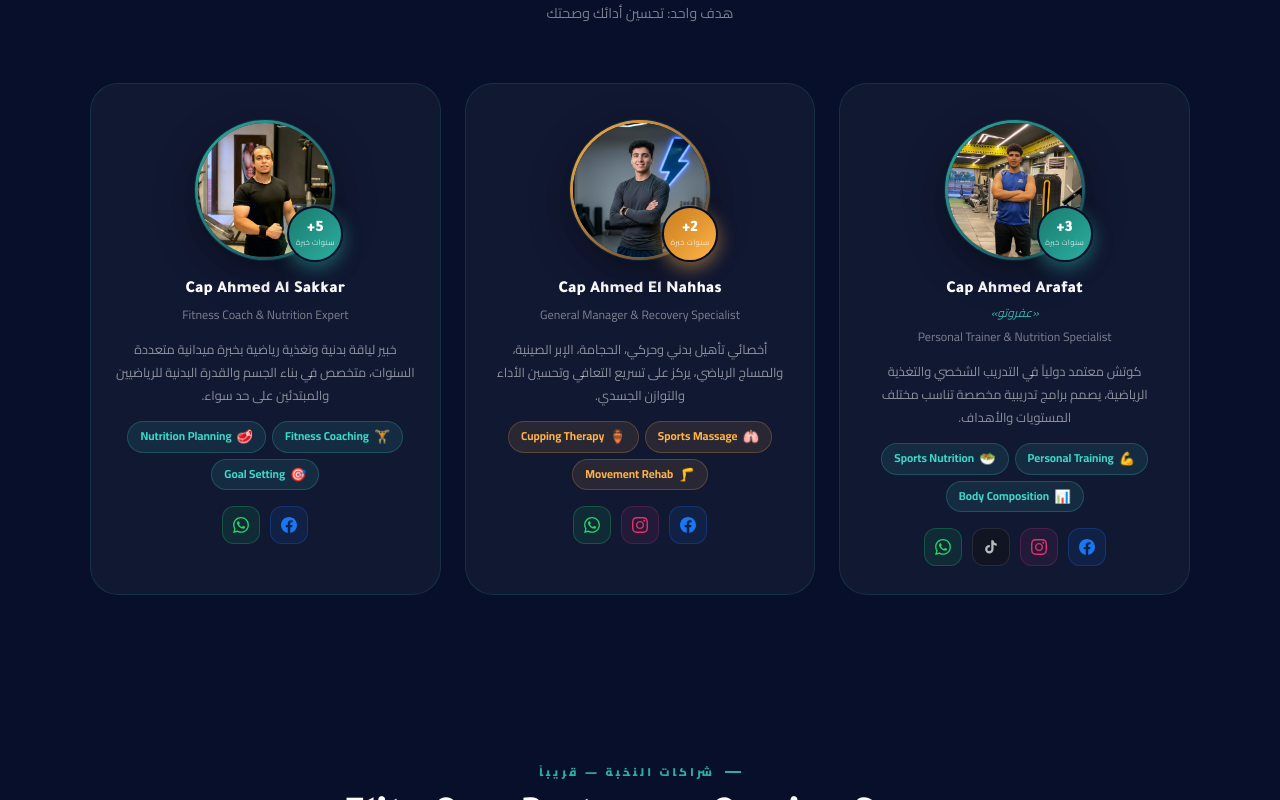
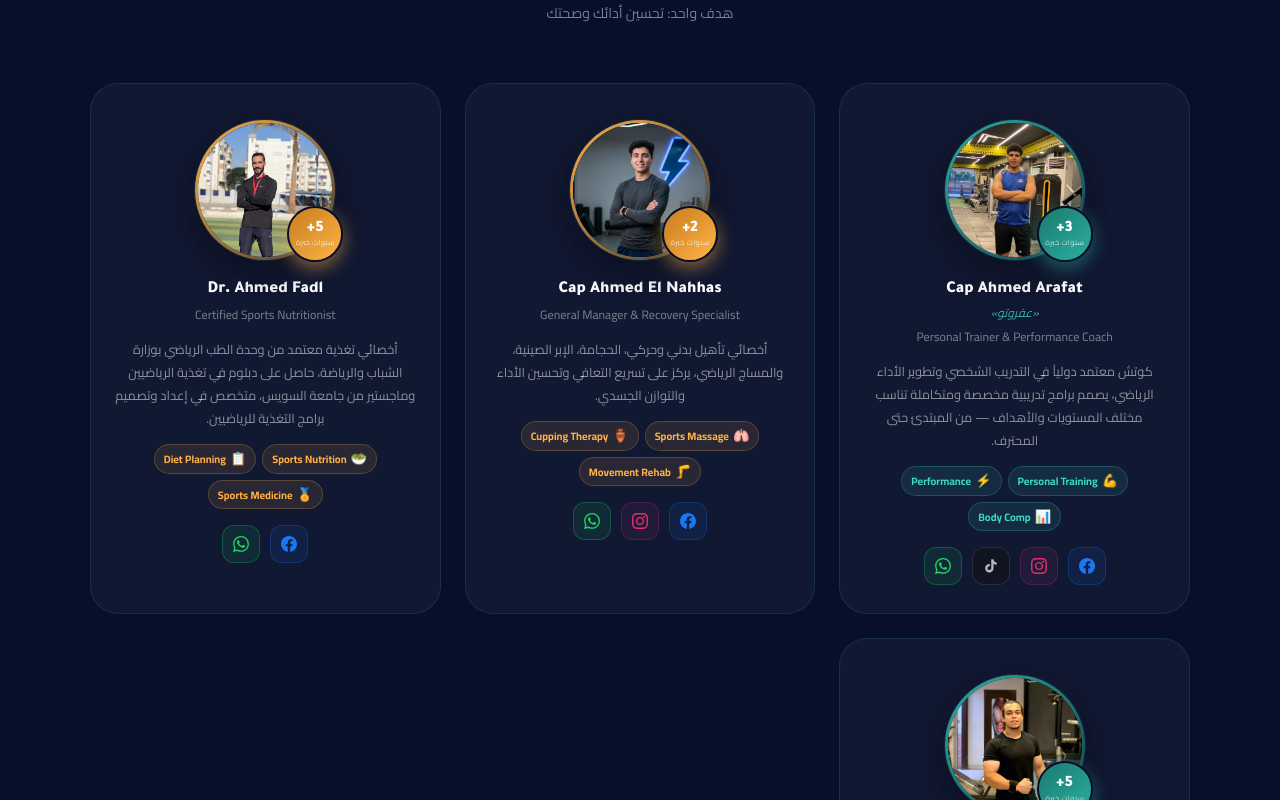
Before and after one commit to Ahmed-Adel0/bstance, a Next.js app: page / in a window 1280 px wide. Shown: the part 5680-6480 px from the top of the page. Built offline with nearby package versions, Linux system fonts and the light colour scheme.

Commit message:
Update team section: add Dr. Ahmed Fadl, refine trainers roles and fix tag styling

```diff
--- a/src/app/globals.css
+++ b/src/app/globals.css
@@ -2967,10 +2967,10 @@ footer {
 .tc-tag {
   display: inline-flex;
   align-items: center;
-  gap: 5px;
-  padding: 5px 12px;
+  gap: 4px;
+  padding: 4px 9px;
   border-radius: 50px;
-  font-size: 0.72rem;
+  font-size: 0.67rem;
   font-weight: 700;
   white-space: nowrap;
   transition: all 0.25s;
--- a/src/components/sections/TeamSection.tsx
+++ b/src/components/sections/TeamSection.tsx
@@ -31,16 +31,16 @@ const teamMembers = [
     id: 1,
     name: "Cap Ahmed Arafat",
     nickname: "عفروتو",
-    title: "Personal Trainer & Nutrition Specialist",
+    title: "Personal Trainer & Performance Coach",
     image: "/imgs/arafat.jpeg",
     imagePosition: "center top",
     experience: "3+",
     experienceLabel: "سنوات خبرة",
-    bio: "كوتش معتمد دولياً في التدريب الشخصي والتغذية الرياضية، يصمم برامج تدريبية مخصصة تناسب مختلف المستويات والأهداف.",
+    bio: "كوتش معتمد دولياً في التدريب الشخصي وتطوير الأداء الرياضي، يصمم برامج تدريبية مخصصة ومتكاملة تناسب مختلف المستويات والأهداف — من المبتدئ حتى المحترف.",
     tags: [
       { icon: "💪", label: "Personal Training" },
-      { icon: "🥗", label: "Sports Nutrition" },
-      { icon: "📊", label: "Body Composition" },
+      { icon: "⚡", label: "Performance" },
+      { icon: "📊", label: "Body Comp" },
     ],
     social: [
       { platform: "facebook", url: "https://www.facebook.com/ahmed.arafat.5209?mibextid=wwXIfr&rdid=QOdMgw7c6ZEh0iz5&share_url=https%3A%2F%2Fwww.facebook.com%2Fshare%2F1AYCZAhimi%2F%3Fmibextid%3DwwXIfr#", label: "Facebook" },
@@ -76,17 +76,38 @@ const teamMembers = [
   },
   {
     id: 3,
+    name: "Dr. Ahmed Fadl",
+    title: "Certified Sports Nutritionist",
+    image: "/imgs/fadl.jpeg",
+    imagePosition: "center top",
+    experience: "5+",
+    experienceLabel: "سنوات خبرة",
+    bio: "أخصائي تغذية معتمد من وحدة الطب الرياضي بوزارة الشباب والرياضة، حاصل على دبلوم في تغذية الرياضيين وماجستير من جامعة السويس، متخصص في إعداد وتصميم برامج التغذية للرياضيين.",
+    tags: [
+      { icon: "🥗", label: "Sports Nutrition" },
+      { icon: "📋", label: "Diet Planning" },
+      { icon: "🏅", label: "Sports Medicine" },
+    ],
+    social: [
+      { platform: "facebook", url: "https://www.facebook.com/ahmed.fadl.176316", label: "Facebook" },
+      { platform: "whatsapp", url: "https://wa.me/201095625761", label: "WhatsApp" },
+    ],
+    accentColor: "gold",
+    delay: "rd4",
+  },
+  {
+    id: 4,
     name: "Cap Ahmed Al Sakkar",
-    title: "Fitness Coach & Nutrition Expert",
+    title: "Strength & Conditioning Coach",
     image: "/imgs/sakar.jpg",
     imagePosition: "center top",
     experience: "5+",
     experienceLabel: "سنوات خبرة",
-    bio: "خبير لياقة بدنية وتغذية رياضية بخبرة ميدانية متعددة السنوات، متخصص في بناء الجسم والقدرة البدنية للرياضيين والمبتدئين على حد سواء.",
+    bio: "كوتش متخصص في تدريب القوة والتكييف البدني بخبرة ميدانية متعددة السنوات، يبني برامج تدريبية احترافية تُحسّن القوة والقدرة على التحمّل للرياضيين على جميع المستويات.",
     tags: [
-      { icon: "🏋️", label: "Fitness Coaching" },
-      { icon: "🥩", label: "Nutrition Planning" },
-      { icon: "🎯", label: "Goal Setting" },
+      { icon: "🏋️", label: "Strength" },
+      { icon: "🔥", label: "Conditioning" },
+      { icon: "🎯", label: "Athletics" },
     ],
     social: [
       { platform: "facebook", url: "https://www.facebook.com/ahmed.alsakar.906", label: "Facebook" },
```
Also changed, not shown: public/imgs/fadl.jpeg (added).
